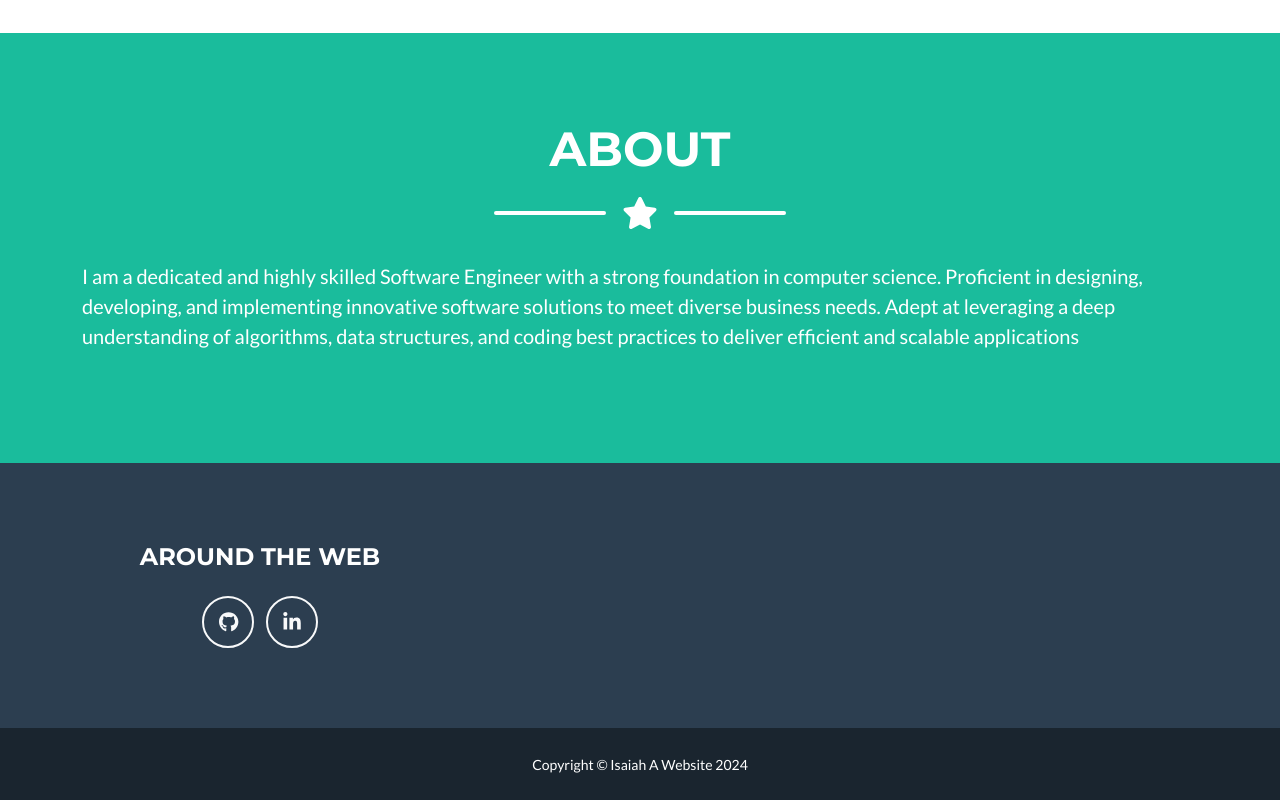
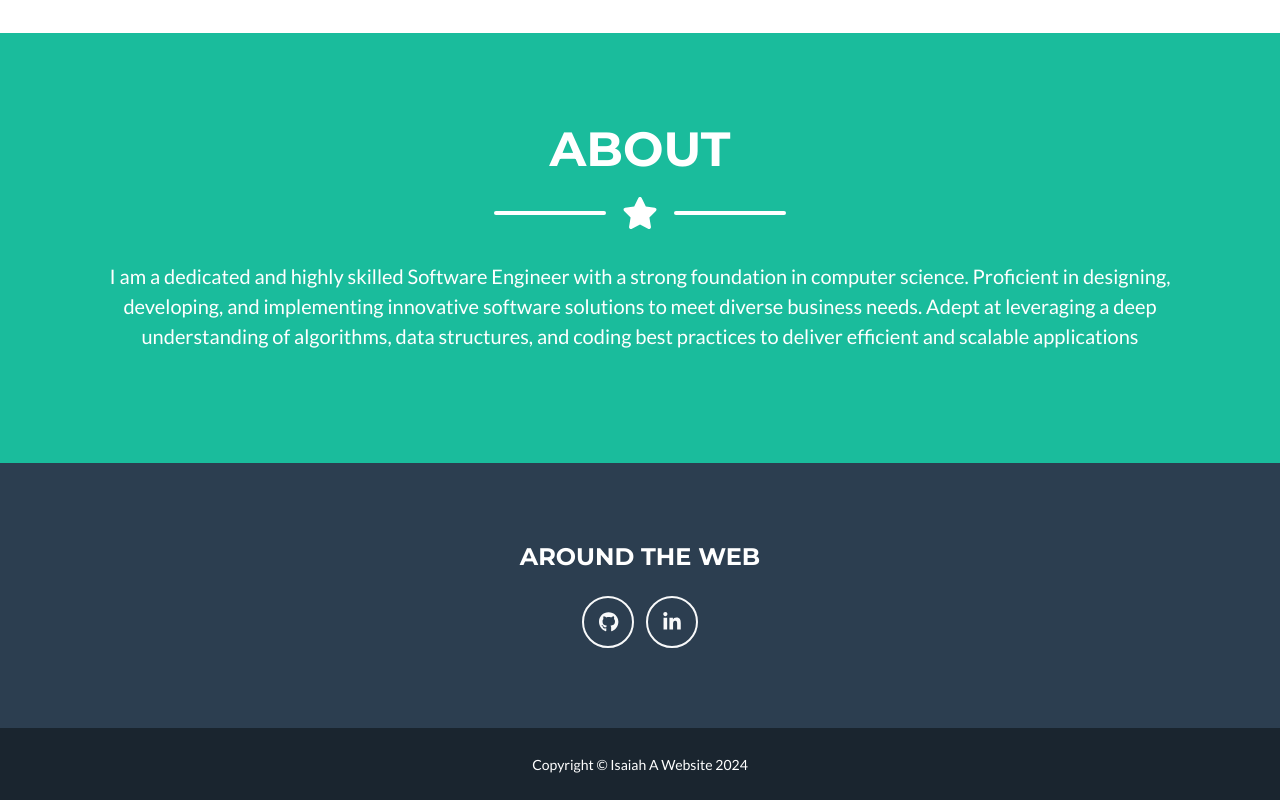
Before and after one commit to IAlfred03/Landing-Page, a plain HTML site: page index.html in a window 1280 px wide. Shown: the part 1284-2084 px from the top of the page. Drawn offline with nearby package versions, Linux system fonts and the light colour scheme.

Commit message:
landing page finish

```diff
--- a/index.html
+++ b/index.html
@@ -105,7 +105,7 @@
                     <div class="divider-custom-line"></div>
                 </div>
                 <!-- About Section Content-->
-                    <p class="lead">I am a dedicated and highly skilled Software Engineer with a strong foundation in computer science. Proficient in designing, developing, and implementing innovative software solutions to meet diverse business needs. Adept at leveraging a deep understanding of algorithms, data structures, and coding best practices to deliver efficient and scalable applications</p>
+                    <p style="text-align:center" class="lead">I am a dedicated and highly skilled Software Engineer with a strong foundation in computer science. Proficient in designing, developing, and implementing innovative software solutions to meet diverse business needs. Adept at leveraging a deep understanding of algorithms, data structures, and coding best practices to deliver efficient and scalable applications</p>
                 </div>
             </div>
         </section>
@@ -114,14 +114,12 @@
         <!-- Footer-->
         <footer class="footer text-center">
             <div class="container">
-                <div style="text-align:center" class="row">
                     <!-- Footer Social Icons-->
-                    <div  class="col-lg-4 mb-5 mb-lg-0">
+                    <div style="text-align:center">
                         <h4 class="text-uppercase mb-4">Around the Web</h4>
                         <a class="btn btn-outline-light btn-social mx-1" href="https://github.com/IAlfred03"><i class="fab fa-github"></i></a>
                         <a class="btn btn-outline-light btn-social mx-1" href="https://www.linkedin.com/in/isaiah-alfred-92aaab246/"><i class="fab fa-fw fa-linkedin-in"></i></a>
                     </div>
-                </div>
             </div>
         </footer>
         <!-- Copyright Section-->
```
